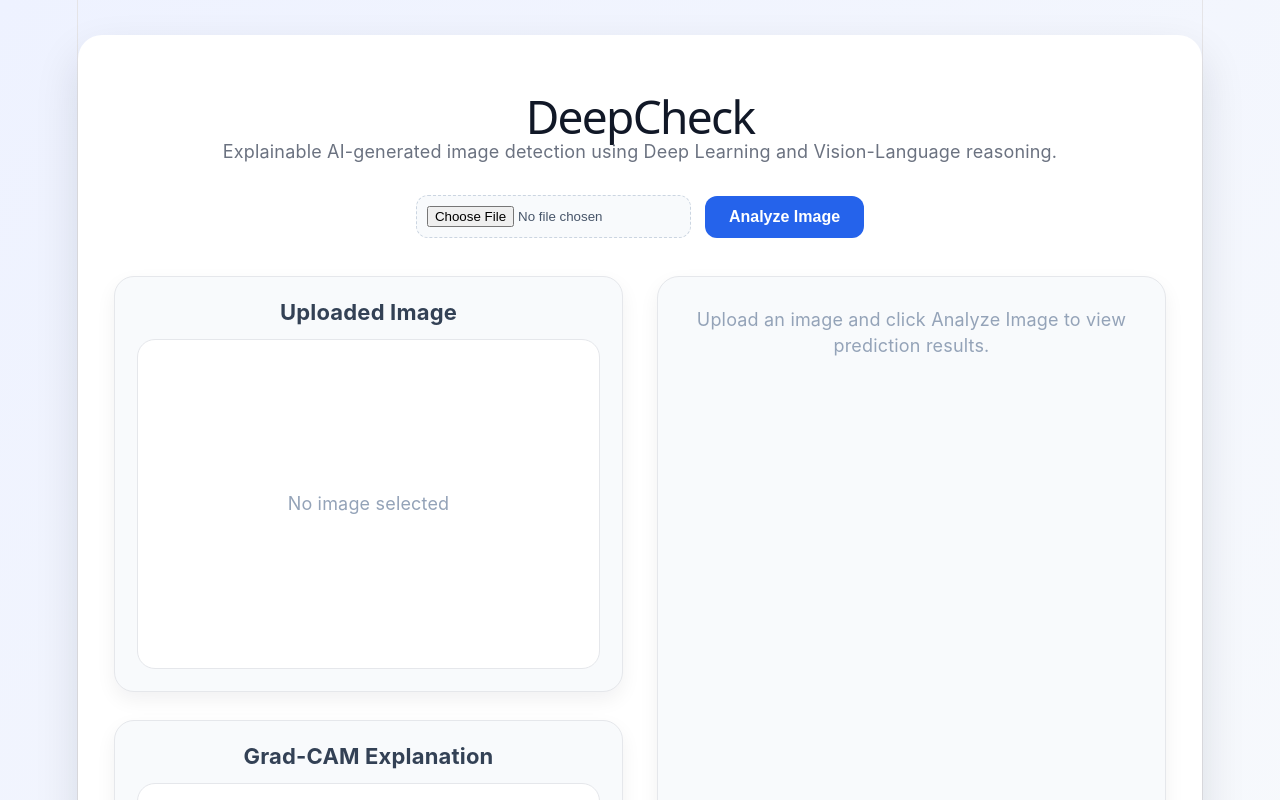
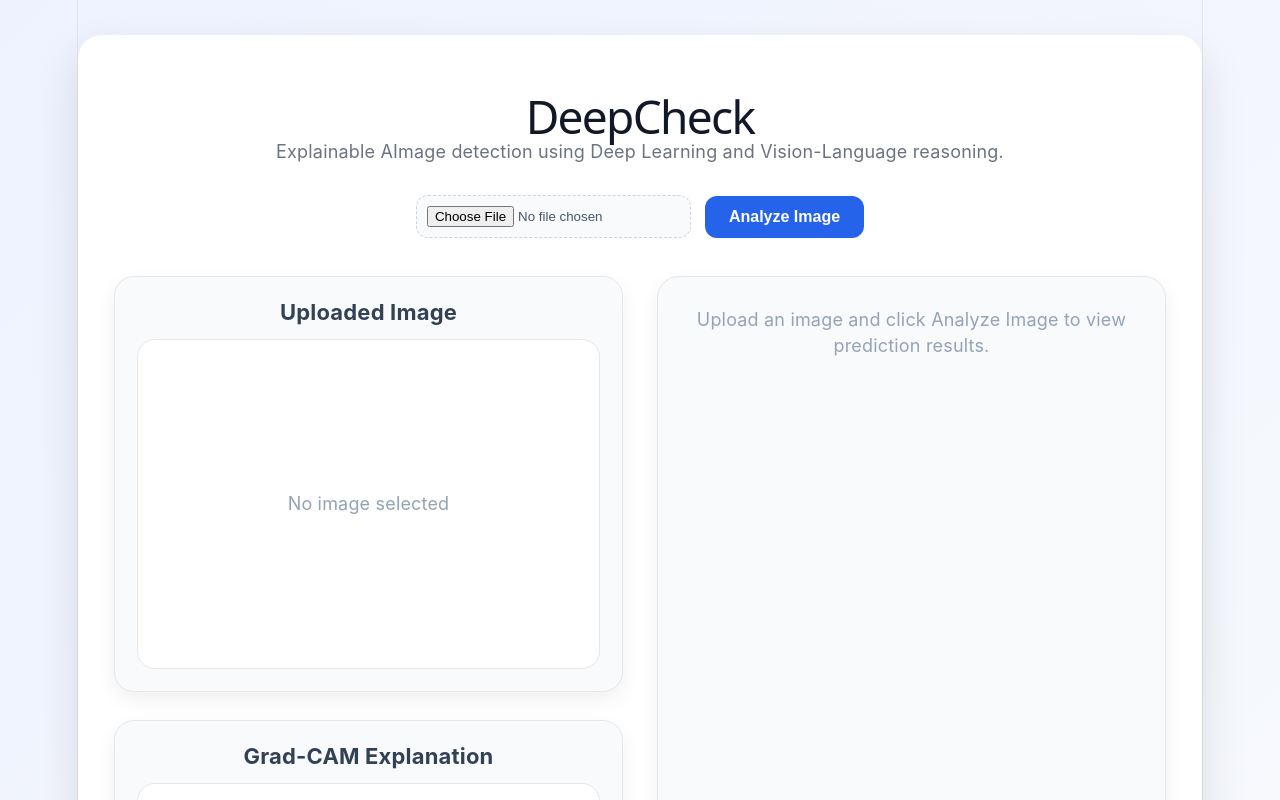
Before and after one commit to NishantSagar12345/AiImageDetection, a React (Vite) app in the folder Frontend/ai-image-detector/: page / in a window 1280 px wide. Shown: the top 800 px of the page. Built offline with nearby package versions, Linux system fonts and the light colour scheme.

Commit message:
testing automated pipeline3

```diff
--- a/Frontend/ai-image-detector/src/App.jsx
+++ b/Frontend/ai-image-detector/src/App.jsx
@@ -65,7 +65,7 @@ function App() {
       <h1>DeepCheck</h1>
 
       <p className="subtitle">
-        Explainable AI-generated image detection using Deep Learning and
+        Explainable AImage detection using Deep Learning and
         Vision-Language reasoning.
       </p>
 
```
